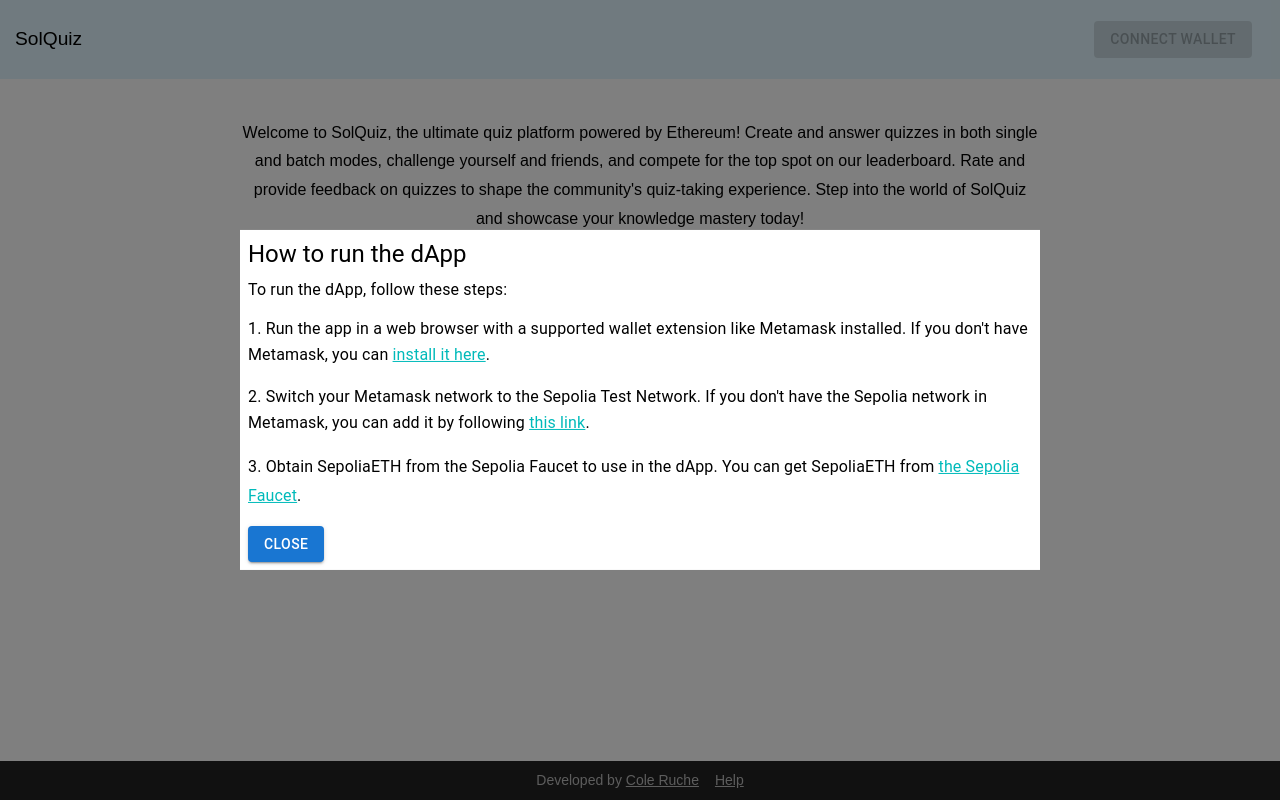
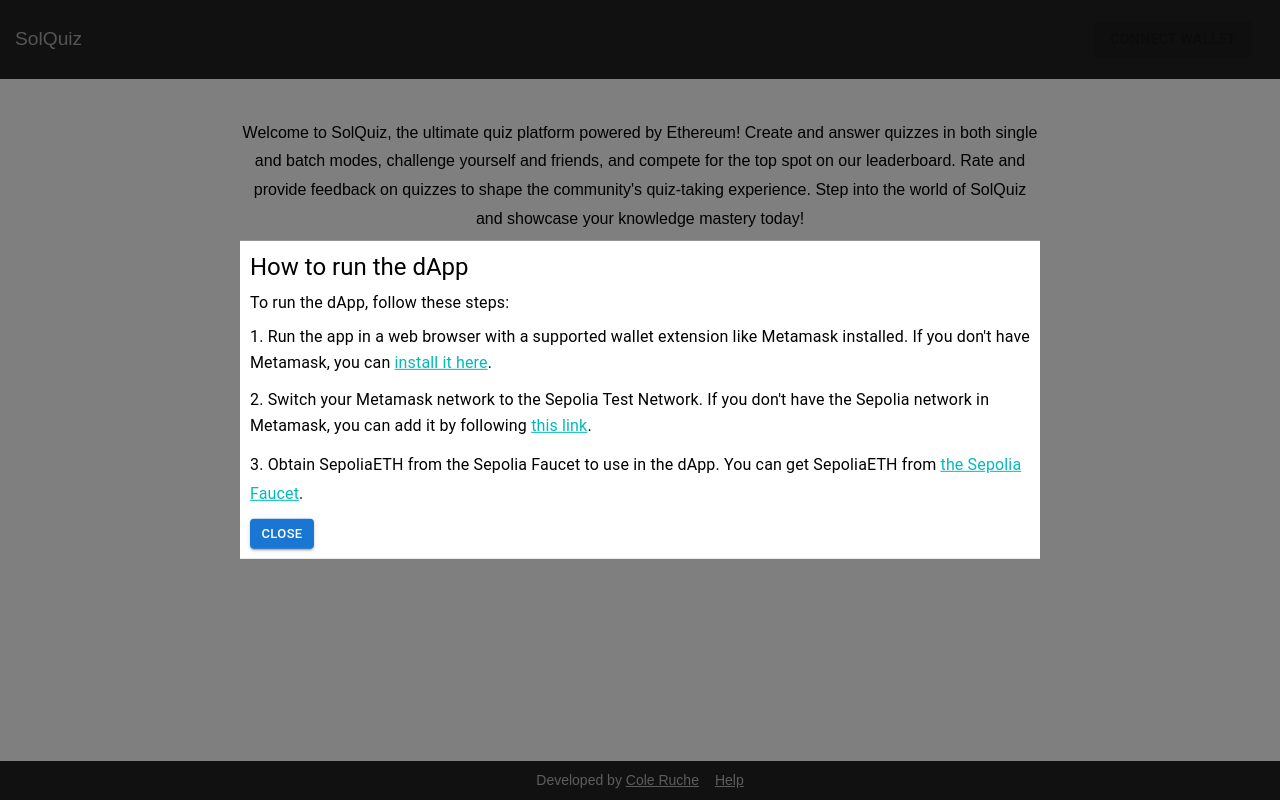
Before and after one commit to kingingcole/solquiz, a Next.js app in the folder client/: page / in a window 1280 px wide. Both pictures are taken after a click on the button "HELP". Built offline with nearby package versions, Linux system fonts and the light colour scheme.

Commit message:
more improvements

```diff
--- a/client/components/HelpModal.tsx
+++ b/client/components/HelpModal.tsx
@@ -23,7 +23,7 @@
               transform: 'translate(-50%, -50%)',
               width: 800,
               background: 'white',
-              padding: 8,
+              padding: 10,
             }}
           >
             <Typography variant="h5" gutterBottom>
@@ -60,7 +60,7 @@
               .
             </Typography>
 
-            <CustomButton variant="contained" onClick={handleClose}>
+            <CustomButton size='small' variant="contained" onClick={handleClose}>
               Close
             </CustomButton>
           </div>
--- a/client/styles/glocal.css
+++ b/client/styles/glocal.css
@@ -59,17 +59,8 @@
   color: #fff;
 }
 
-.help-modal a {
-  color: #00baba !important;
-  font-size: 1rem;
-}
-
-.help-modal p {
-  margin-bottom: 15px
-}
-
 a {
-  color: #fff;
+  color: #aaa;
 }
 
 summary {
@@ -90,24 +81,29 @@
   color: red
 }
 
+.help-modal a {
+  color: #00baba !important;
+  font-size: 1rem;
+}
+
+.help-modal p {
+  margin-bottom: 10px
+}
+
 nav {
   display: flex;
   flex-direction: row;
   align-items: center;
   justify-content: space-between;
   padding: 5px 15px;
-  background-color: #e1f5fe;
+  background-color: #222;
 }
 
 nav > div:first-child {
   width: 100%;
   display: flex;
   justify-content: space-between;
-  color: black
-}
-
-nav a {
-  color: black
+  color: white
 }
 
 .menu-toggle {
@@ -136,7 +132,7 @@
   display: flex;
   align-items: center;
   cursor: pointer;
-  color: black;
+  color: #bbb;
 }
 
 nav ul li:hover {
```
